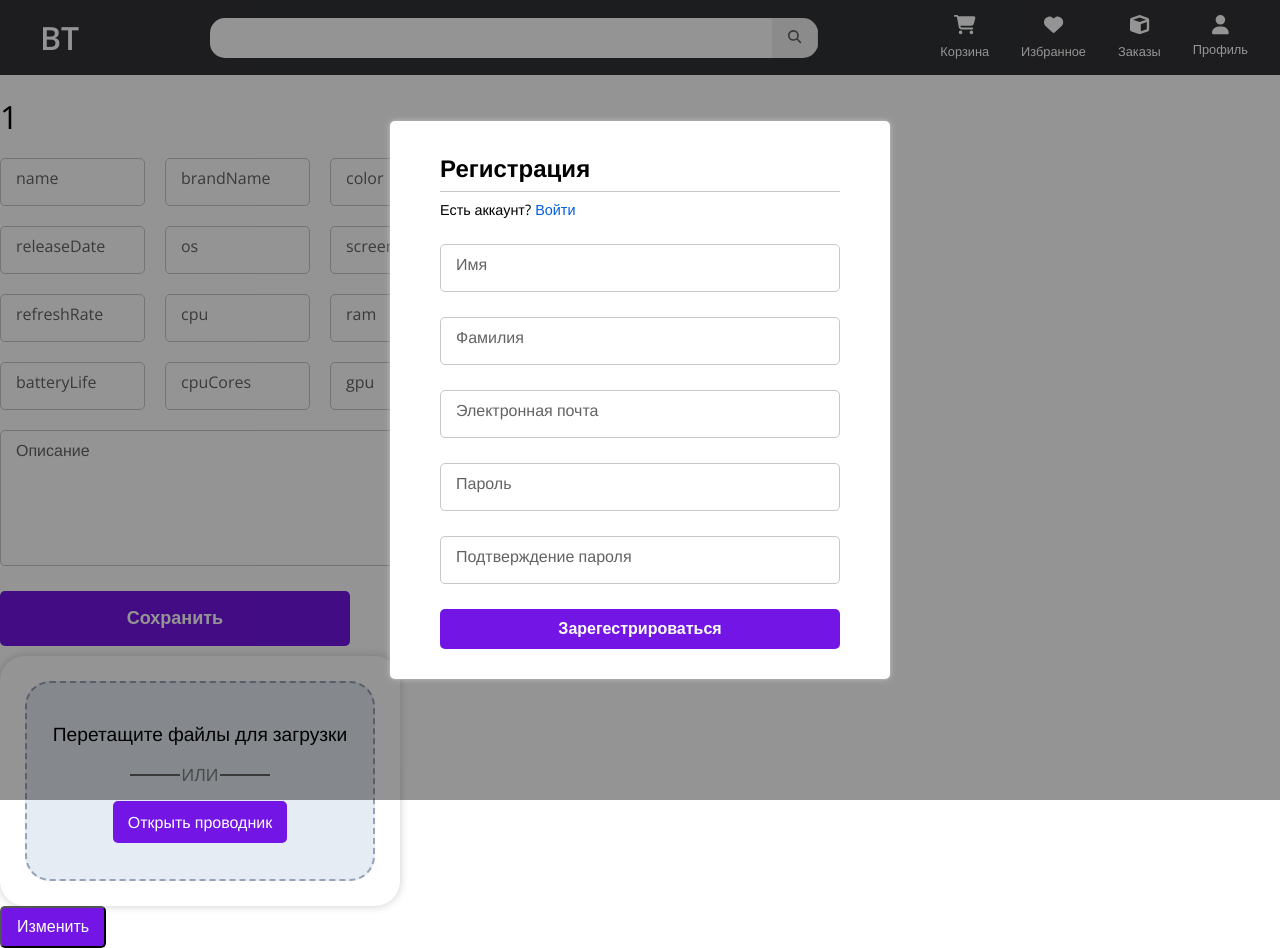
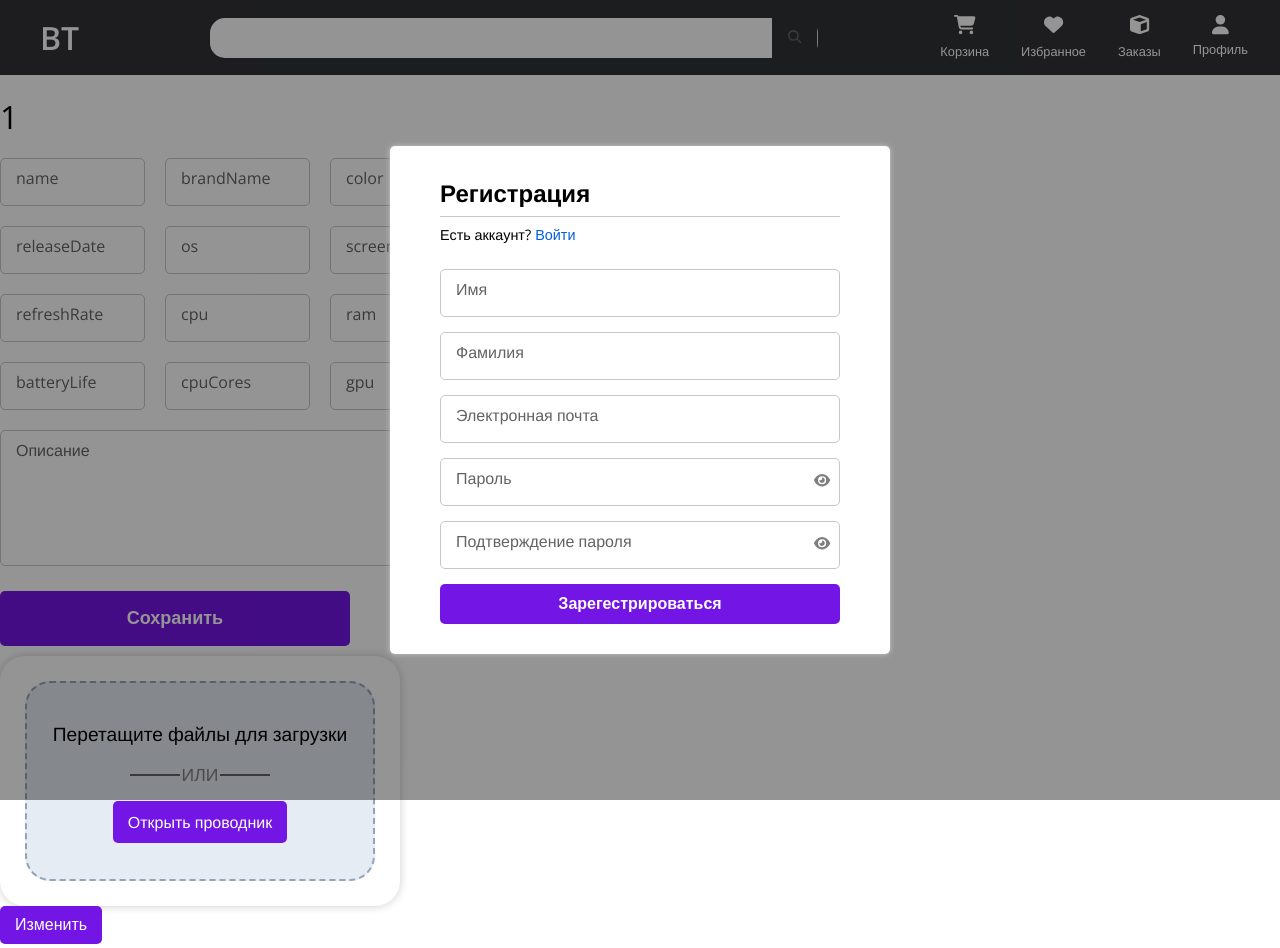
Before and after one commit to dencyh/tech-store-client, a React (Create React App) app: page /catalog/1/new in a window 1280 px wide. Both pictures are taken after a click on the button "Профиль". Built offline with nearby package versions, Linux system fonts and the light colour scheme; no server answers.

Commit message:
wip auth module *add signup form validation

```diff
--- a/src/assets/styles/global.scss
+++ b/src/assets/styles/global.scss
@@ -16,6 +16,13 @@ a {
 
 ul {
   list-style: none;
+}
+
+button {
+  border: none;
+  outline: none;
+  background: none;
+  cursor: pointer;
 }
 
 body {
--- a/src/assets/styles/variables.scss
+++ b/src/assets/styles/variables.scss
@@ -72,7 +72,7 @@ $border-radius-sm: 5px;
 
 @mixin input($border-color) {
   width: 100%;
-  padding: 1em 0.6em 0.5em;
+  padding: 1em 0.6em 0.5em 0.6em;
   border: 1px solid $light-gray;
   border-radius: 5px;
   color: $dimmed-black;
--- a/src/components/common/form/textInput/textInput.module.scss
+++ b/src/components/common/form/textInput/textInput.module.scss
@@ -13,8 +13,12 @@
   @include label;
 }
 
+.label_password {
+  padding-right: 2.3em;
+}
+
 .input:focus + .label {
-  @include label-focus($light-blue);
+  @include label-focus($white);
 }
 
 .input:not([value=""]):not(:focus) + .label {
@@ -24,13 +28,35 @@
 .input_invalid {
   @include input(tomato);
   border-color: tomato;
+  &:hover {
+    border-color: tomato;
+  }
 }
 
-.label_invalid {
-  color: tomato;
-}
+// .label_invalid {
+//    color: tomato;
+// }
 
 .input:focus + .label_invalid {
   color: tomato;
   background-color: $white;
 }
+
+.error {
+  color: tomato;
+  margin-top: 3px;
+  font-size: 0.8em;
+}
+
+.show_password {
+  position: absolute;
+  color: $gray;
+  font-size: 0.9em;
+  top: 10px;
+  right: 5px;
+  border-radius: $border-radius-sm;
+  padding: 5px;
+  &:focus {
+    outline: 2px solid $light-blue;
+  }
+}
--- a/src/components/common/form/textInput/textInput.tsx
+++ b/src/components/common/form/textInput/textInput.tsx
@@ -1,6 +1,8 @@
-import React from "react";
+import React, { useState } from "react";
 import PropTypes from "prop-types";
 import styles from "./textInput.module.scss";
+import { FontAwesomeIcon } from "@fortawesome/react-fontawesome";
+import { faEye, faEyeSlash } from "@fortawesome/free-solid-svg-icons";
 
 interface Props
   extends Omit<React.InputHTMLAttributes<HTMLInputElement>, "onChange"> {
@@ -21,26 +23,50 @@ const TextInput: React.FC<Props> = ({
   error = "",
   ...rest
 }) => {
+  const [showError, setShowError] = useState(false);
+
+  const [showPassword, setShowPassword] = useState(false);
+  const isPassword = name.toLowerCase().includes("password");
+
   return (
     <div className={styles.container}>
       <input
-        type={type}
+        type={showPassword ? "text" : isPassword ? "password" : type}
         name={name}
         id={name}
         onChange={(e) => onChange({ name, value: e.target.value })}
         value={value}
-        className={`${styles.input} ${error ? styles.input_invalid : ""}`}
+        className={`${styles.input} ${
+          error && showError ? styles.input_invalid : ""
+        } ${isPassword ? styles.label_password : ""}`}
         {...rest}
+        onBlur={() => setShowError(true)}
       />
+
       {label && (
         <label
           htmlFor={name}
-          className={`${styles.label}  ${error ? styles.label_invalid : ""}`}
+          className={`${styles.label}  ${
+            error && showError ? styles.label_invalid : ""
+          } `}
         >
           {label}
         </label>
       )}
-      {error && <div>{error}</div>}
+      {isPassword && (
+        <button
+          className={styles.show_password}
+          aria-label="show/hide password"
+          onClick={() => setShowPassword(!showPassword)}
+        >
+          {showPassword ? (
+            <FontAwesomeIcon icon={faEyeSlash} />
+          ) : (
+            <FontAwesomeIcon icon={faEye} />
+          )}
+        </button>
+      )}
+      {error && showError && <p className={styles.error}>{error}</p>}
     </div>
   );
 };
--- a/src/features/auth/auth.module.scss
+++ b/src/features/auth/auth.module.scss
@@ -24,6 +24,11 @@
 
 .btn {
   @include btn;
+}
+
+.btn_disabled {
+  cursor: not-allowed;
+  background-color: #957fb0;
 }
 
 .title {
@@ -58,5 +63,5 @@
 }
 
 .form__item {
-  margin-bottom: 25px;
+  margin-bottom: 15px;
 }
--- a/src/features/auth/auth.tsx
+++ b/src/features/auth/auth.tsx
@@ -1,19 +1,35 @@
 import React, { useState } from "react";
 import Signup from "./signup";
 import styles from "./auth.module.scss";
-import { useParams } from "react-router-dom";
 import Login from "./login";
+import { AnyZodObject, ZodEffects } from "zod";
 
 interface Props {
   authRef?: React.RefObject<HTMLDivElement>;
+  onFormClose?: () => void;
 }
 
 export type FormType = "login" | "signup";
 
-const Auth: React.FC<Props> = ({ authRef }) => {
+export const validateResource = (
+  schema: ZodEffects<AnyZodObject>,
+  input: any,
+  setErrors: (errors: any) => void
+) => {
+  try {
+    schema.parse(input);
+    setErrors({});
+  } catch (e: any) {
+    const { errors } = e;
+    const result = errors.reduce((acc: any, err: any) => {
+      return { ...acc, [err.path[0]]: err.message };
+    }, {});
+    setErrors(result);
+  }
+};
+
+const Auth: React.FC<Props> = ({ authRef, onFormClose }) => {
   const [formType, setFormType] = useState<FormType>("signup");
-
-  console.log(formType);
 
   const handleFormType = (type: FormType) => {
     setFormType(type);
--- a/src/features/auth/login.tsx
+++ b/src/features/auth/login.tsx
@@ -34,11 +34,7 @@ const Login: React.FC<Props> = ({ onFormType }) => {
           Зарегистрироваться
         </button>
       </p>
-      <form
-        onSubmit={(e) => {
-          e.preventDefault();
-        }}
-      >
+      <form onSubmit={handeleSubmit}>
         {Object.keys(form).map((formKey) => (
           <div key={formKey} className={styles.form__item}>
             <TextInput
@@ -49,8 +45,9 @@ const Login: React.FC<Props> = ({ onFormType }) => {
             />
           </div>
         ))}
-
-        <button className={styles.btn}>Зарегестрироваться</button>
+        <button className={`${styles.btn} ${styles.btn_disabled}`}>
+          Войти
+        </button>
       </form>
     </>
   );
--- a/src/features/auth/signup.tsx
+++ b/src/features/auth/signup.tsx
@@ -1,13 +1,12 @@
-import { subtle } from "crypto";
-import React from "react";
-import { Link } from "react-router-dom";
+import React, { useEffect, useState } from "react";
 import TextInput from "../../components/common/form/textInput/textInput";
 import { useForm } from "../../hooks/useForm";
+import { CreateUserInput, createUserSchema } from "../../schemas/user.schema";
 import { translate } from "../../utils/translate";
-import { FormType } from "./auth";
+import { FormType, validateResource } from "./auth";
 import styles from "./auth.module.scss";
 
-const initialState = {
+const initialState: CreateUserInput = {
   firstName: "",
   lastName: "",
   email: "",
@@ -19,12 +18,21 @@ interface Props {
   onFormType: (type: FormType) => void;
 }
 const Signup: React.FC<Props> = ({ onFormType }) => {
+  const [errors, setErrors] = useState<{ [key: string]: string }>({});
+  const setErrorsWrapper = (errors: any) => setErrors(errors);
+
   const { form, handleChange, handeleSubmit } = useForm(initialState, onSumbit);
 
   function onSumbit() {
-    console.log("Singup");
+    validateResource(createUserSchema, form, setErrorsWrapper);
+    if (Object.keys(errors).length > 0) return console.log("Ошибка в форме");
+
     console.log(form);
   }
+
+  useEffect(() => {
+    validateResource(createUserSchema, form, setErrorsWrapper);
+  }, [form]);
 
   return (
     <>
@@ -35,11 +43,7 @@ const Signup: React.FC<Props> = ({ onFormType }) => {
           Войти
         </button>
       </p>
-      <form
-        onSubmit={(e) => {
-          e.preventDefault();
-        }}
-      >
+      <form onSubmit={handeleSubmit}>
         {Object.keys(form).map((formKey) => (
           <div key={formKey} className={styles.form__item}>
             <TextInput
@@ -47,6 +51,7 @@ const Signup: React.FC<Props> = ({ onFormType }) => {
               name={formKey}
               value={form[formKey as keyof typeof form]}
               onChange={handleChange}
+              error={errors[formKey]}
             />
           </div>
         ))}
--- a/src/hooks/useForm.tsx
+++ b/src/hooks/useForm.ts
@@ -1,6 +1,6 @@
 import { useState } from "react";
 
-export const useForm = <T,>(initState: T, onSubmit: (form: T) => void) => {
+export const useForm = <T>(initState: T, onSubmit: (form: T) => void) => {
   const [form, setForm] = useState(initState);
   const handeleSubmit = (e: React.FormEvent<HTMLFormElement>) => {
     e.preventDefault();
--- /dev/null
+++ b/src/schemas/user.schema.ts
@@ -0,0 +1,16 @@
+import { object, string, TypeOf } from "zod";
+
+export const createUserSchema = object({
+  firstName: string().min(1, "Обязательное поле"),
+  lastName: string().min(1, "Обязательное поле"),
+  password: string().min(6, "Пароль должен содержать минимум 6 символов"),
+  passwordConfirmation: string().min(1, "Обязательное поле"),
+  email: string()
+    .min(1, "Обязательное поле")
+    .email("Некорректный адрес эл. почты")
+}).refine((date) => date.password === date.passwordConfirmation, {
+  message: "Пароли должны совпадать",
+  path: ["passwordConfirmation"]
+});
+
+export type CreateUserInput = TypeOf<typeof createUserSchema>;
```
